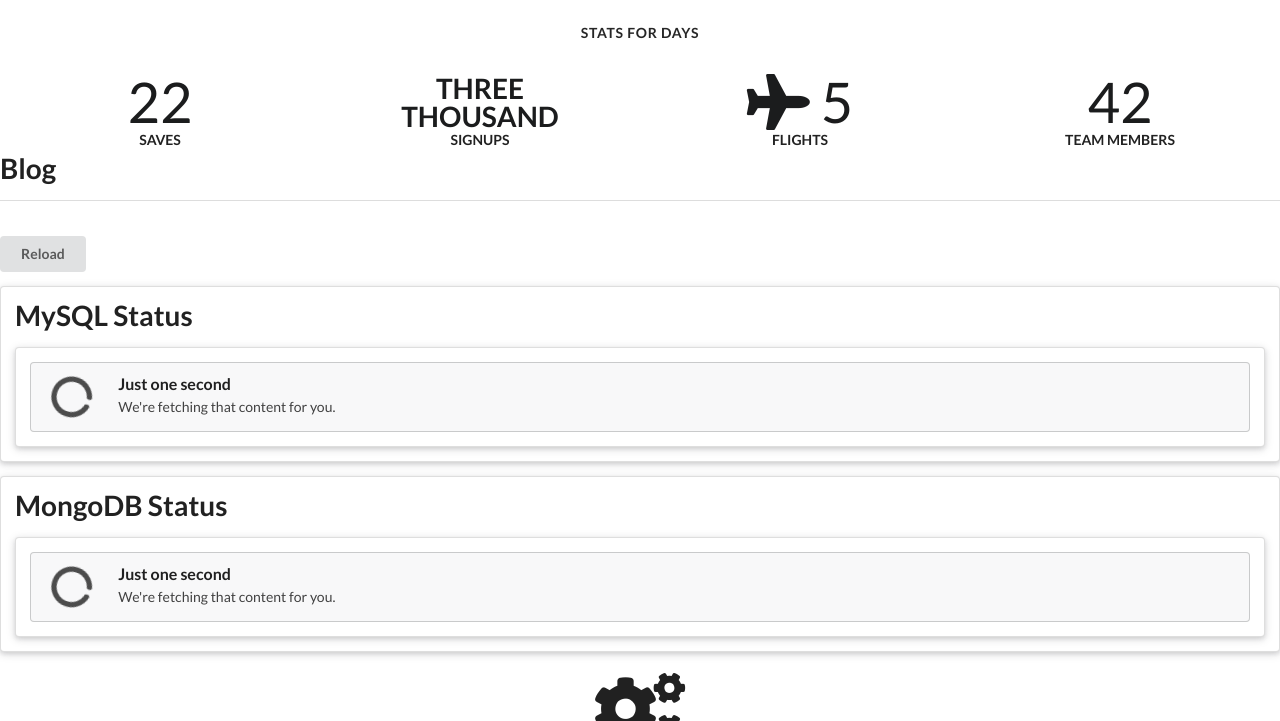
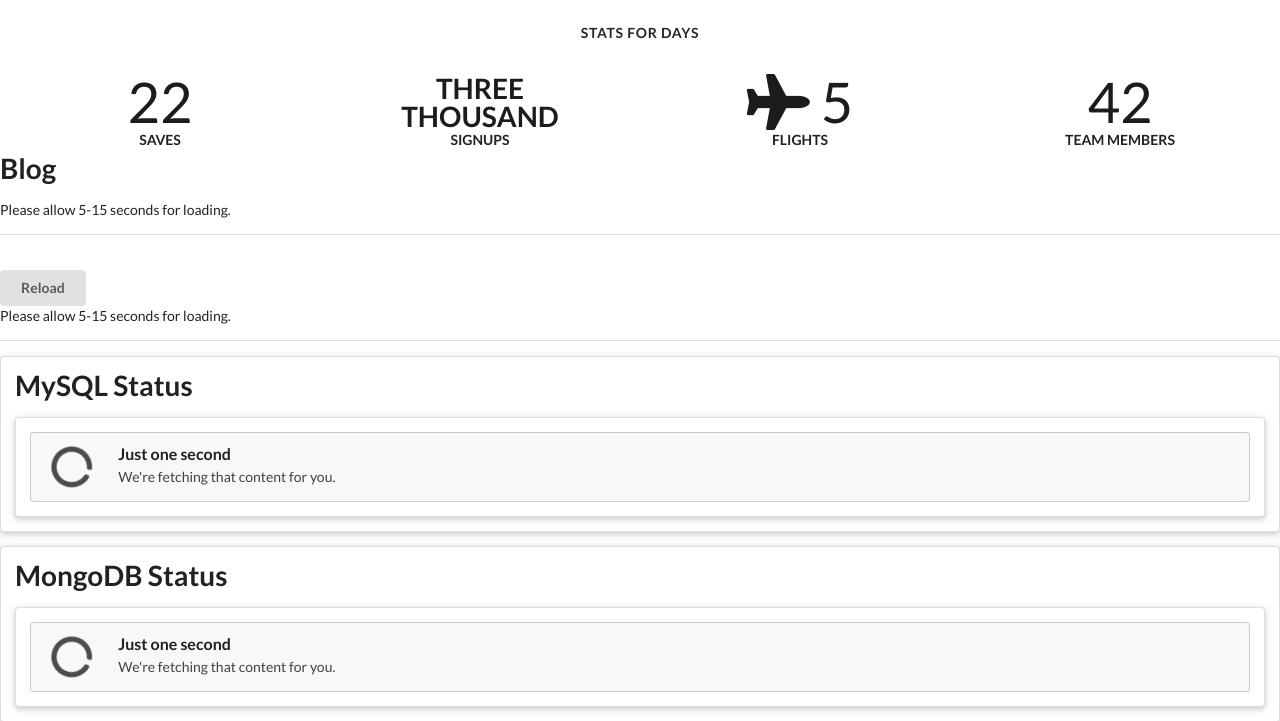
Before and after one commit to ajhollowayvrm/IT350-database-project, a PHP site: page / in a window 1280 px wide. Shown: the part 311-1032 px from the top of the page. Run offline with PHP 8.4, Linux system fonts and the light colour scheme; style sheets or scripts are compiled from the project's sources.

Commit message:
Statuses

```diff
--- a/web/index.php
+++ b/web/index.php
@@ -112,7 +112,7 @@
 
 
     <div tile='blog' tileview='no'>
-        <div class='ui huge header'>Blog</div>
+        <div class='ui huge header'>Blog</div><p>Please allow 5-15 seconds for loading.</p>
         <div class='ui divider'></div>
         <div id='blogContent'></div>
     </div>
@@ -120,7 +120,8 @@
 
     <div tile='statuses' tileview='no'>
         <br>
-        <div class='ui button' onclick='getStatuses();'>Reload</div>
+        <div class='ui button' onclick='getStatuses();'>Reload</div><p>Please allow 5-15 seconds for loading.</p>
+        <div class='ui divider'></div>
         <div class='ui raised segment'>
             <div class='ui huge header'>MySQL Status</div>
             <div class='ui raised segment' id='mysql'>
--- a/web/resources/js/admin.js
+++ b/web/resources/js/admin.js
@@ -11,6 +11,7 @@
     'get_mysql_data': mysql_data_url + "?action={action}&tableName={tableName}",
   }
   getAdminTables();
+  getStatuses();
 })
 
 function getAdminTables() {
```
